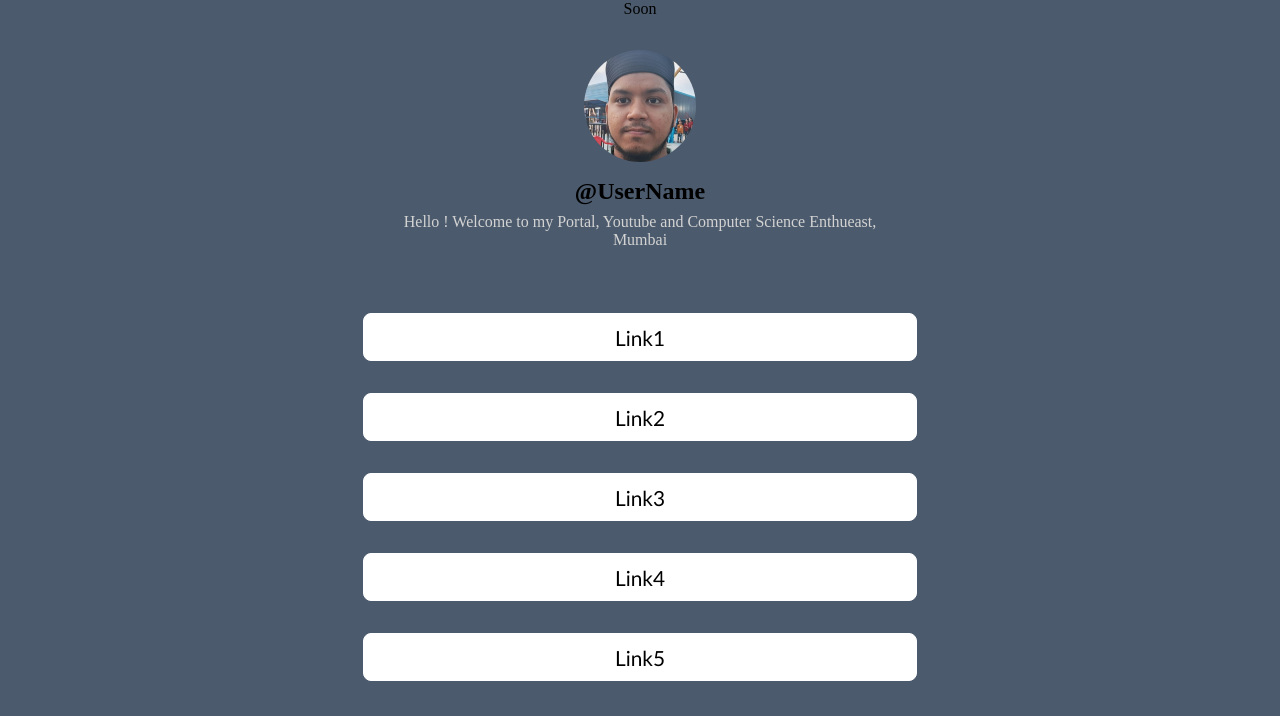
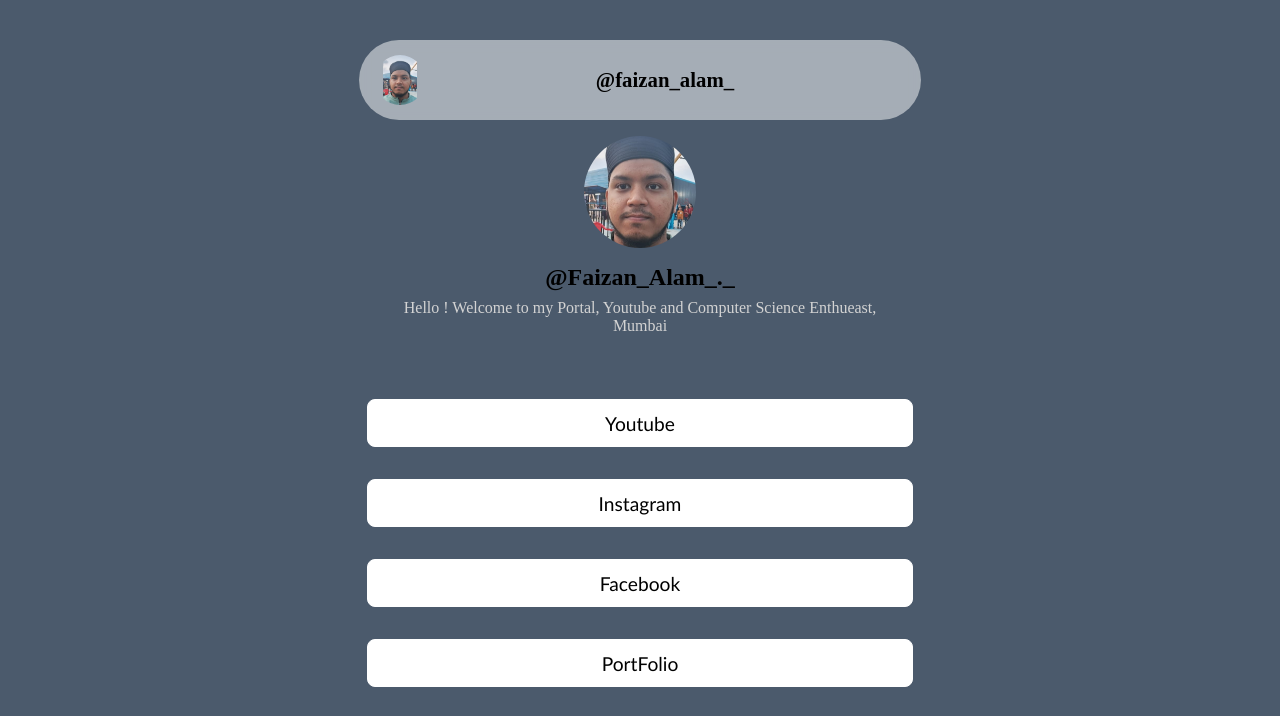
Before and after one commit to faizan619/Portfolio, a plain HTML site: page index.html in a window 1280 px wide. Shown: the top 716 px of the page. Drawn offline with Linux system fonts and the light colour scheme.

Commit message:
update:changes style

```diff
--- a/Components/index.css
+++ b/Components/index.css
@@ -3,6 +3,11 @@
     padding: 0;
     box-sizing: border-box;
 }
+/*============================================================
+
+Page Structure Styling...
+
+==============================================================*/
 .container{
     /* border: 1px solid red; */
     height: 100%;
@@ -11,6 +16,7 @@
     background-color: #4b5a6c;
     display: flex;
     justify-content: center;
+    /* flex-direction: column; */
     /* align-items: center; */
 }
 .portfolioBox{
@@ -18,8 +24,45 @@
     display: flex;
     /* justify-content: center; */
     align-items: center;
+    padding: 1.5rem;
     flex-flow: column;
 }
+/*============================================================
+
+Header Page Styling...
+
+==============================================================*/
+
+.HeaderSection{
+    position: sticky;
+    top: 5%;
+    width: 100%;
+    border-radius: 10rem;
+    height: 5rem;
+    z-index: 5;
+    backdrop-filter: blur(7px);
+    background-color: rgba(255, 255, 255, 0.5);
+    overflow: hidden;
+    display: flex;
+    align-items: center;
+    justify-content: space-between;
+    padding: 1rem;
+}
+.HeaderSection img{
+    border-radius: 50%;
+    object-fit: contain;
+}
+.HeaderSection h1{
+    font-size: 1.3rem;
+    text-transform: lowercase;
+}
+
+
+/*============================================================
+
+User Detail Part Styling...
+
+==============================================================*/
 .TopSection{
     /* border: 1px solid green; */
     display: flex;
@@ -48,13 +91,23 @@
 .UserInfo{
     color: lightgray;
 }
+
+/*============================================================
+
+User Social Media link Styling...
+
+==============================================================*/
 .LinkSection{
     /* border: 1px solid green; */
     width: 100%;
-    padding: 0 .3rem;
+    padding: 0 .5rem;
 }
 .link:hover{
     scale: 1.05;
+}
+a{
+    text-decoration: none!important ;
+    color: black;
 }
 .link{
     height: 3rem;
@@ -65,9 +118,15 @@
     place-items: center;
     background-color: white;
     border-radius: .5rem;
-    font-size: 1.3rem;
+    font-size: 1.2rem;
     font-family: 'Gill Sans', 'Gill Sans MT', Calibri, 'Trebuchet MS', sans-serif;
 }
+
+/*============================================================
+
+Footer Part Styling...
+
+==============================================================*/
 .FooterSection a{
     margin: 0 1rem;
 }
@@ -75,9 +134,5 @@
     padding: 2rem 0;
 }
 .link1:hover{
-    scale: 1.05;
+    scale: 1.2;
 }
-a{
-    text-decoration: none!important ;
-    color: black;
-}
--- a/index.html
+++ b/index.html
@@ -11,20 +11,22 @@
     <div class="container">
         <div class="portfolioBox">
             <div class="HeaderSection">
-                <p>Soon</p>
+                <img  src="./Components/Assets/userPhoto.jpeg" height=50 width=50 alt="">
+                <h1>@Faizan_Alam_</h1>
+                <p></p>
             </div>
             <div class="TopSection">
                 <!-- Image -->
                 <img src="./Components/Assets/userPhoto.jpeg" class="userPhoto" alt="User Image">
-                <p class="UserName">@UserName</p>
+                <p class="UserName">@Faizan_Alam_._</p>
                 <p class="UserInfo">Hello ! Welcome to my Portal, Youtube and Computer Science Enthueast, Mumbai</p>
             </div>
             <div class="LinkSection">
-                <a href="#"><div class="userlink1 link">Link1</div></a>
-                <a href="#"><div class="userlink2 link">Link2</div></a>
-                <a href="#"><div class="userlink3 link">Link3</div></a>
-                <a href="#"><div class="userlink4 link">Link4</div></a>
-                <a href="#"><div class="userlink5 link">Link5</div></a>
+                <a href="#"><div class="userlink1 link">Youtube</div></a>
+                <a href="#"><div class="userlink2 link">Instagram</div></a>
+                <a href="#"><div class="userlink3 link">Facebook</div></a>
+                <a href="#"><div class="userlink4 link">PortFolio</div></a>
+                <a href="#"><div class="userlink5 link">Projects</div></a>
             </div>
             <div class="FooterSection">
                 <!-- Footer Section Here -->
```
